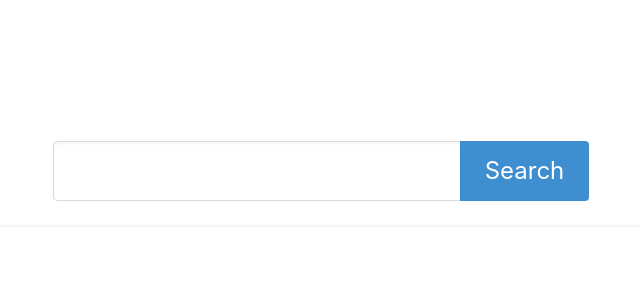
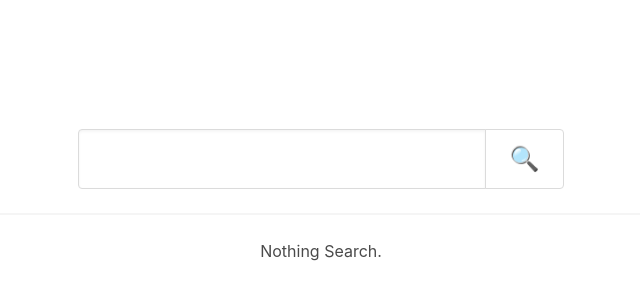
Before and after one commit to thoamsy/paper-alignments, a React (Create React App) app in the folder workspace/: page / in a window 1280 px wide. Shown: the part 204-504 px from the top of the page, without its empty margins (319-959 px from the left). Built offline with nearby package versions, Linux system fonts and the light colour scheme.

Commit message:
feat: 调整 UI

```diff
--- a/workspace/src/App.js
+++ b/workspace/src/App.js
@@ -44,12 +44,10 @@ class App extends Component {
             />
             <hr />
             <div className="content">
-              {Array.isArray(urls) ? (
-                <ul>
-                  {urls.map((url, index) => (
-                    <Result key={url} {...preload[index]} url={url} />
-                  ))}
-                </ul>
+              {Array.isArray(urls) && urls.length ? (
+                urls.map((url, index) => (
+                  <Result key={url} {...preload[index]} url={url} />
+                ))
               ) : (
                 <p>Nothing Search.</p>
               )}
--- a/workspace/src/Result.jsx
+++ b/workspace/src/Result.jsx
@@ -9,21 +9,38 @@ function parseTagToUrl(tag) {
 }
 const Result = ({ url, html, tags }) => (
   <article className="card" key={url} style={{ marginTop: 20 }}>
-    <header className="card-header">
+    <header className="card-header" style={{ flexDirection: 'column' }}>
       <a
         href={url}
         target="_blank"
         className="card-header-title"
-        style={{ textTransform: 'capitalize', color: 'hsl(204, 86%, 53%)' }}
+        style={{
+          textTransform: 'capitalize',
+          color: 'hsl(204, 86%, 53%)',
+          fontSize: 18,
+          paddingBottom: 0,
+        }}
       >
         {parseTitleWithUrl(url)}
       </a>
+      <p
+        className="card-header-title"
+        style={{
+          fontSize: 13,
+          color: '#006621',
+          paddingTop: 0,
+          fontWeight: 'normal',
+        }}
+      >
+        {url}
+      </p>
     </header>
+    {html && (
       <div className="card-content">
         <div
           className="content has-text-left"
           dangerouslySetInnerHTML={{
-          __html: html.replace(new RegExp('<style>[^/]+/>', 'gi'), ''),
+            __html: html,
           }}
         />
         <div className="tags">
@@ -39,6 +56,7 @@ const Result = ({ url, html, tags }) => (
           ))}
         </div>
       </div>
+    )}
   </article>
 );
 
--- a/workspace/src/Search.js
+++ b/workspace/src/Search.js
@@ -14,11 +14,13 @@ const Search = ({ onSubmit, value, onChange, isSearching }) => (
       </div>
       <div className="control">
         <button
-          className={cx('is-large', 'button', 'is-info', {
+          className={cx('is-large', 'button', 'is-gray', {
             'is-loading': isSearching,
           })}
         >
-          Search
+          <span role="img" aria-label="search">
+            🔍
+          </span>
         </button>
       </div>
     </div>
```
Also changed, not shown: 1 other file (tests, documents, lock files or other folders). Lines whose indentation alone changed are shown as unchanged.
